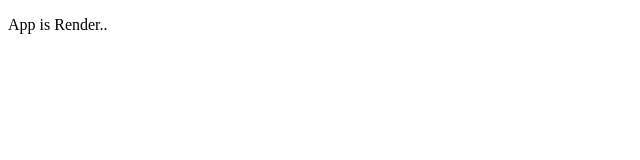
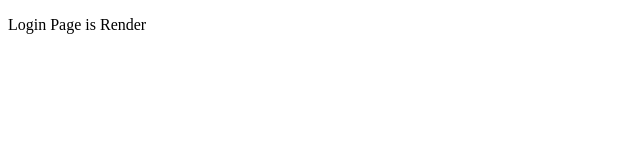
Before and after one commit to rodrigopieritz/m2labmedical, a React (Vite) app: page / in a window 1280 px wide. Shown: the top 160 px of the page, without its empty margins (0-640 px from the left). Built offline with nearby package versions, Linux system fonts and the light colour scheme.

Commit message:
configuração inicial de arquivo de rotas

```diff
--- a/src/App.jsx
+++ b/src/App.jsx
@@ -1,10 +1,16 @@
+import { BrowserRouter as Router, Routes, Route} from 'react-router-dom';
+import { LoginPage } from './pages/Login/Login.pages';
+
 function App() {
 
 
   return (
-    <>
-      <p>App is Render..</p>
-    </>
+    <Router>
+      <Routes>
+        <Route path='/' element={<LoginPage/>}/>
+
+      </Routes>
+      </Router>
   )
 }
 
--- a/src/pages/Login/Login.pages.jsx
+++ b/src/pages/Login/Login.pages.jsx
@@ -1,7 +1,7 @@
 export const LoginPage = () => {
     return(
         <>
-        <p>LoginPage is Render</p>
+        <p>Login Page is Render</p>
         </>
     )
 }
```
